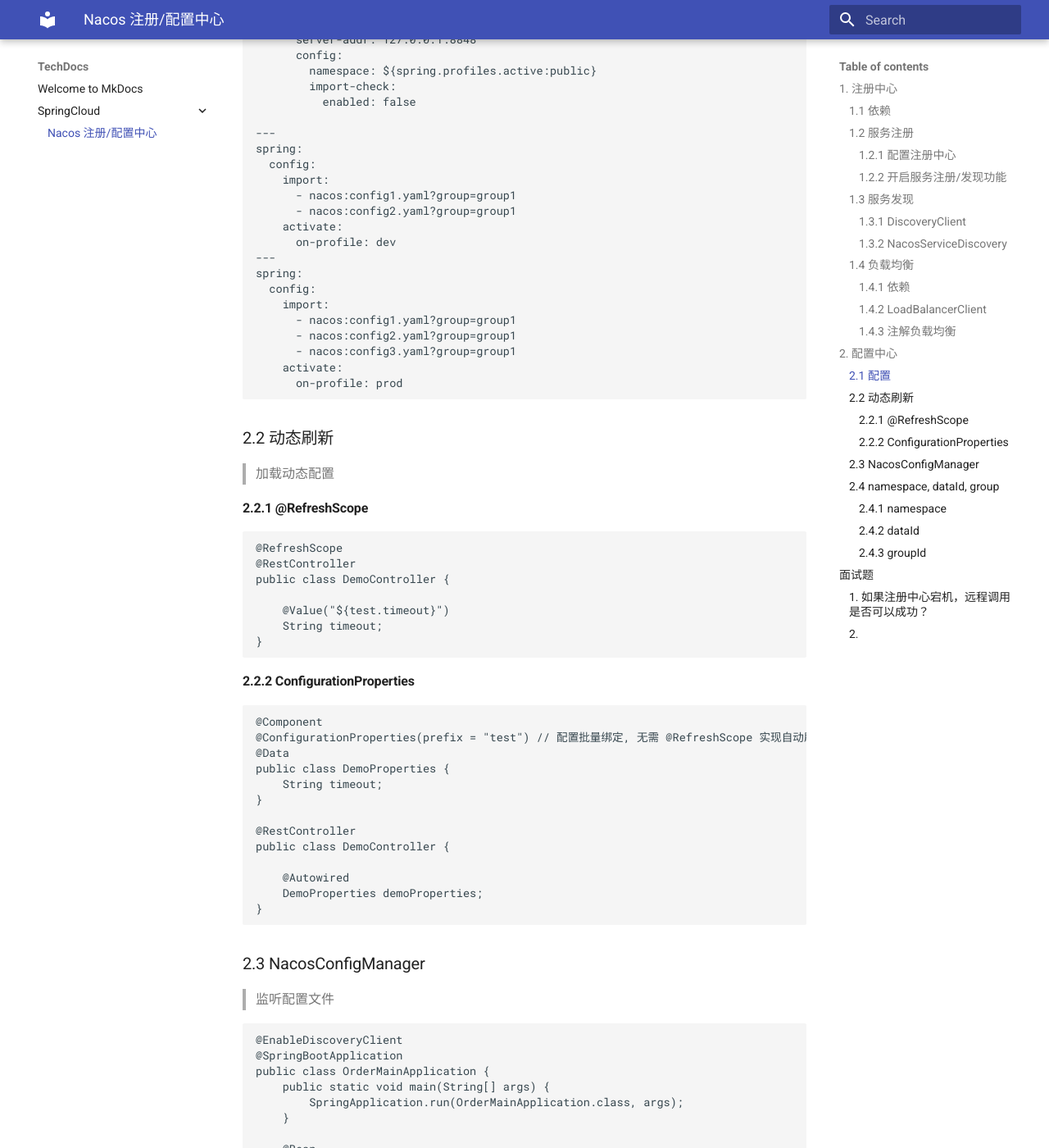
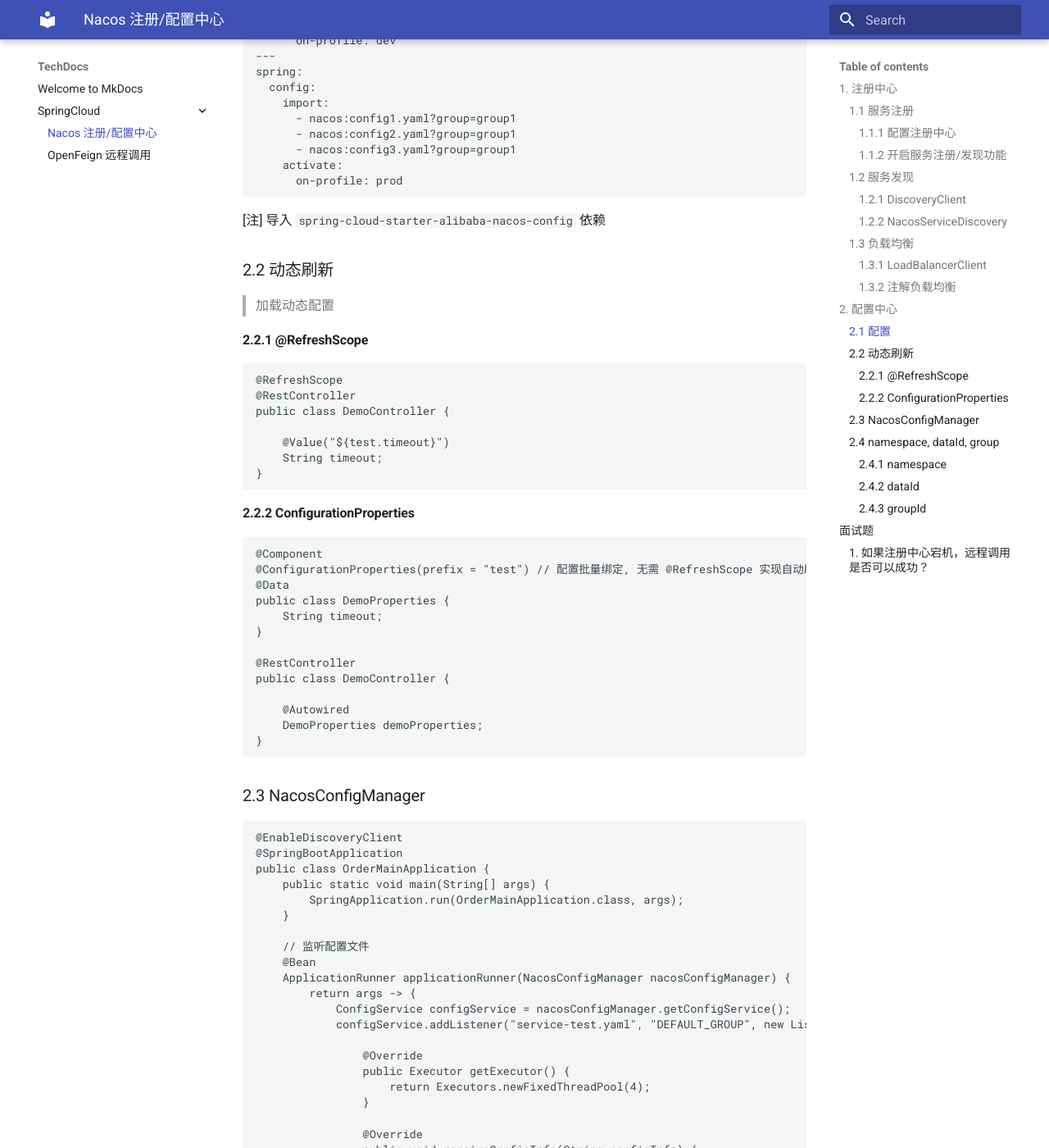
Before and after one commit to spklmt/TechDocs, an MkDocs documentation site: the page built from docs/SpringCloud/Nacos.md, in a window 1280 px wide and 1400 px high, scrolled down 2699 px. Shown: the whole window at 82% size. Built offline with MkDocs 1.6.1 and Material for MkDocs 9.7.7, drawn with Linux system fonts in a browser that asks for light colours; some of the changed text lies outside the part shown.

Commit message:
feat:add openfeign docs

````diff
--- a/docs/SpringCloud/Nacos.md
+++ b/docs/SpringCloud/Nacos.md
@@ -4,18 +4,9 @@
 
 ## 1. 注册中心
 
-### 1.1 依赖
+### 1.1 服务注册
 
-```xml
-<dependency>
-    <groupId>com.alibaba.cloud</groupId>
-    <artifactId>spring-cloud-starter-alibaba-nacos-discovery</artifactId>
-</dependency>
-```
-
-### 1.2 服务注册
-
-#### 1.2.1 配置注册中心
+#### 1.1.1 配置注册中心
 
 ```yaml
 spring:
@@ -27,21 +18,23 @@
         server-addr: ${ip:port}
 ```
 
-#### 1.2.2 开启服务注册/发现功能
+#### 1.1.2 开启服务注册/发现功能
 
 ```java
 @EnableDiscoveryClient
 @SpringBootApplication
-public class DemoMainApplication {
+public class Application {
     public static void main(String[] args) {
-        SpringApplication.run(DemoMainApplication.class, args);
+        SpringApplication.run(Application.class, args);
     }
 }
 ```
 
-### 1.3 服务发现
+[注] 导入 `spring-cloud-starter-alibaba-nacos-discovery` 依赖
 
-#### 1.3.1 DiscoveryClient
+### 1.2 服务发现
+
+#### 1.2.1 DiscoveryClient
 
 ```java
 @Autowired
@@ -58,7 +51,7 @@
 }
 ```
 
-#### 1.3.2 NacosServiceDiscovery
+#### 1.2.2 NacosServiceDiscovery
 
 ```java
 @Autowired
@@ -83,18 +76,9 @@
 }
 ```
 
-### 1.4 负载均衡
+### 1.3 负载均衡
 
-#### 1.4.1 依赖
-
-```xml
-<dependency>
-    <groupId>org.springframework.cloud</groupId>
-    <artifactId>spring-cloud-starter-loadbalancer</artifactId>
-</dependency>
-```
-
-#### 1.4.2 LoadBalancerClient
+#### 1.3.1 LoadBalancerClient
 
 ```java
 @Autowired
@@ -104,7 +88,7 @@
 loadBalancerClient.choose("${server-name}");
 ```
 
-#### 1.4.3 注解负载均衡
+#### 1.3.2 注解负载均衡
 
 ```java
 @Configuration
@@ -119,6 +103,8 @@
 
 }
 ```
+
+[注] 导入 `spring-cloud-starter-loadbalancer` 依赖
 
 ## 2. 配置中心
 
@@ -157,6 +143,8 @@
       on-profile: prod
 ```
 
+[注] 导入 `spring-cloud-starter-alibaba-nacos-config` 依赖
+
 ### 2.2 动态刷新
 
 > 加载动态配置
@@ -242,17 +229,7 @@
 
 ### 1. 如果注册中心宕机，远程调用是否可以成功？
 
-1. 服务从未调用过注册中心，立即失败
-
-```
-com.alibaba.nacos.api.exception.NacosException: Client not connected, current status:UNHEALTHY
-```
+- 服务从未调用过注册中心，立即失败：`com.alibaba.nacos.api.exception.NacosException: Client not connected, current status:UNHEALTHY`
 
 - 服务调用过注册中心，注册中心宕机，实例未宕机，服务根据缓存实例名单，调用成功
-- 服务调用过注册中心，注册中心和实例都宕机，服务根据缓存实例名单，调用失败
-
-```
-java.net.ConnectException: Connection refused: connect
-```
-
-### 2.
+- 服务调用过注册中心，注册中心和实例都宕机，服务根据缓存实例名单，调用失败：`java.net.ConnectException: Connection refused: connect`
````
Also changed, not shown: other parts of docs/SpringCloud/Nacos.md (+1 -2 lines), docs/SpringCloud/OpenFeign.md (added, +219 -0 lines).
